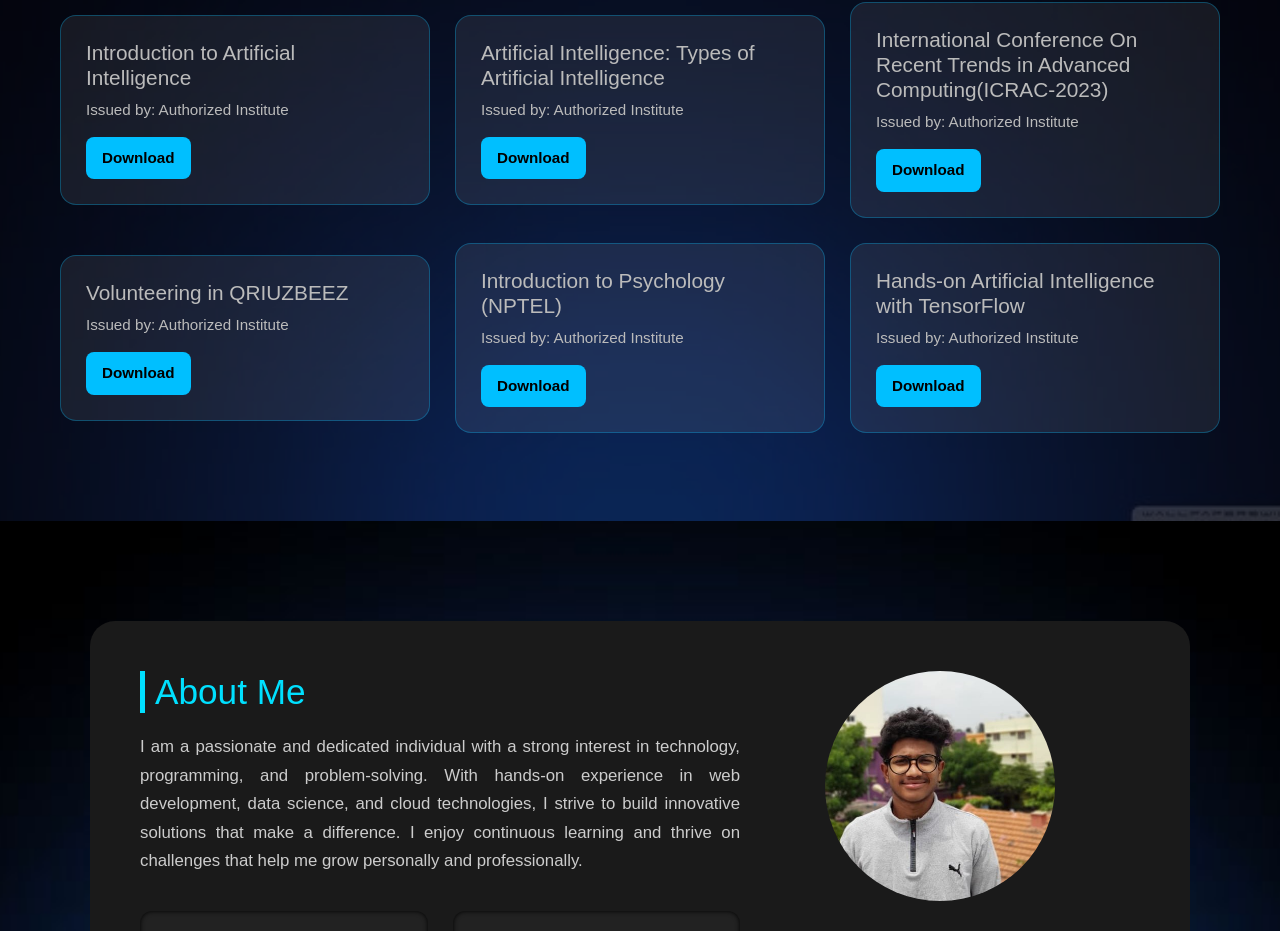
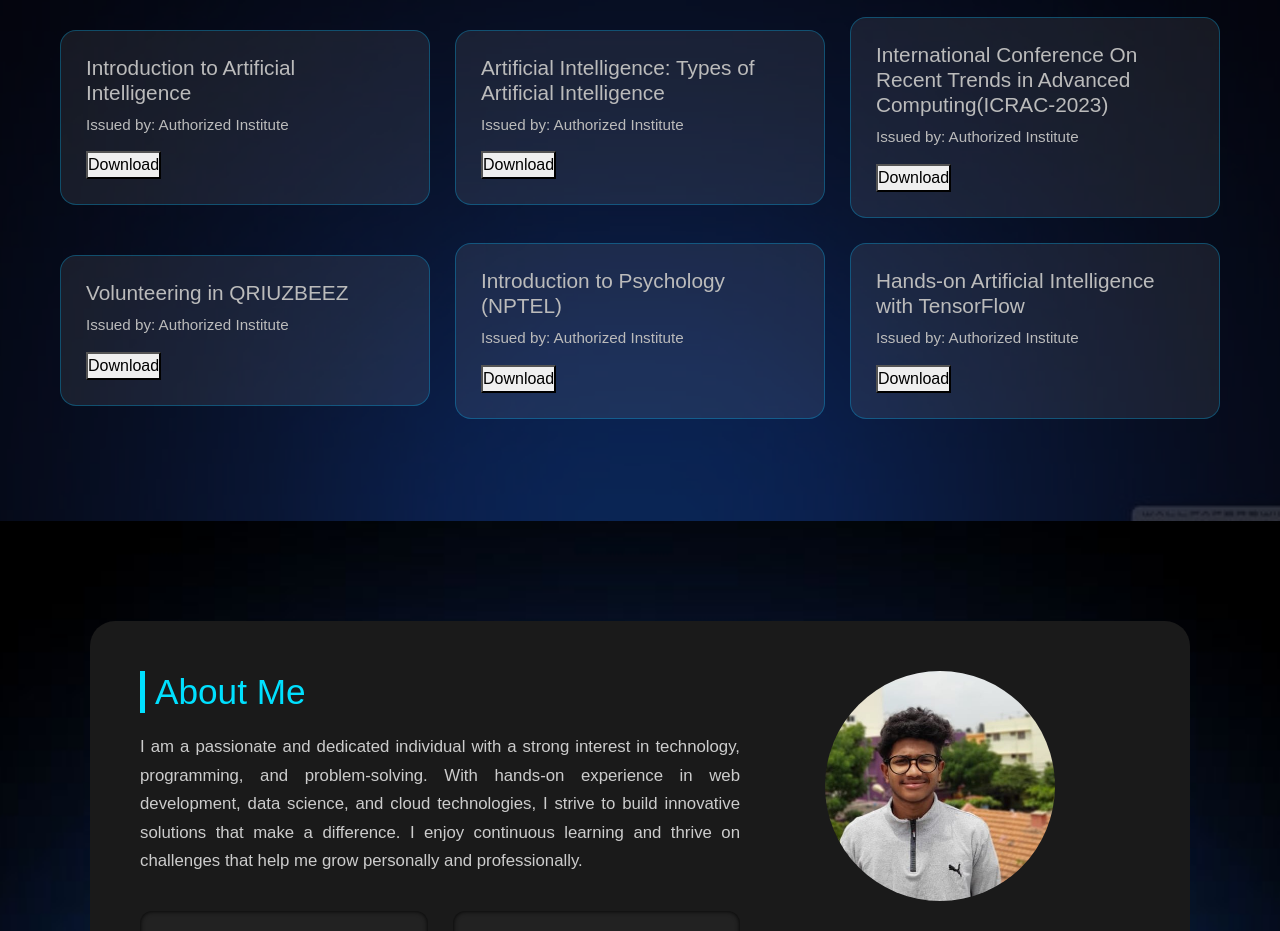
Before and after one commit to JJoshua333/Portfolio, a React (Create React App) app: page / in a window 1280 px wide. Shown: the part 1879-2810 px from the top of the page. Built offline with nearby package versions, Linux system fonts and the light colour scheme; a web font is replaced by a local one.

Commit message:
Fix PDF download paths

```diff
--- a/src/components/Certificates/Certificates.jsx
+++ b/src/components/Certificates/Certificates.jsx
@@ -7,28 +7,28 @@ function Certificates() {
   const certificates = [
     {
       title: "Introduction to Artificial Intelligence",
-      file: process.env.PUBLIC_URL +"/assets/Certificates/AI_Certificate.pdf",
+      file: "AI_Certificate.pdf",
     },
     {
       title: "Artificial Intelligence: Types of Artificial Intelligence",
-      file: process.env.PUBLIC_URL +"/assets/Certificates/AI_and_types.pdf",
+      file: "AI_and_types.pdf",
     },
     {
       title:
         "International Conference On Recent Trends in Advanced Computing(ICRAC-2023)",
-      file: process.env.PUBLIC_URL +"/assets/Certificates/ICRAC-2023.pdf",
+      file: "ICRAC-2023.pdf",
     },
     {
       title: "Volunteering in QRIUZBEEZ",
-      file: process.env.PUBLIC_URL +"/assets/Certificates/Qruizbeez.pdf",
+      file: "Qruizbeez.pdf",
     },
     {
       title: "Introduction to Psychology (NPTEL)",
-      file: process.env.PUBLIC_URL +"/assets/Certificates/Introduction_to_Psychology.pdf",
+      file: "Introduction_to_Psychology.pdf",
     },
     {
       title: "Hands-on Artificial Intelligence with TensorFlow",
-      file: process.env.PUBLIC_URL +"assets/Certificates/Hands-on_AI.pdf"
+      file: "Hands-on_AI.pdf"
     }
   ];
 
@@ -50,9 +50,16 @@ function Certificates() {
                 <h3>{cert.title}</h3>
                 <p>Issued by: Authorized Institute</p>
               </div>
-              <a href={cert.file} download className="download-btn">
-                Download
-              </a>
+               <button
+              onClick={() =>
+                window.open(
+                  `${process.env.PUBLIC_URL}/assets/Certificates/${cert.file}`,
+                  "_blank"
+                )
+              }
+            >
+              Download
+            </button>
             </div>
           ))}
         </div>
```
